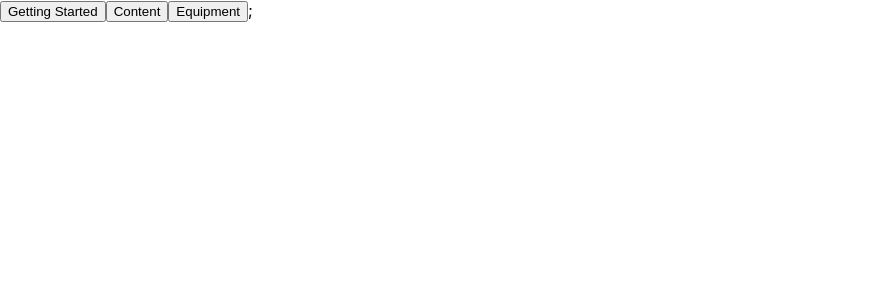
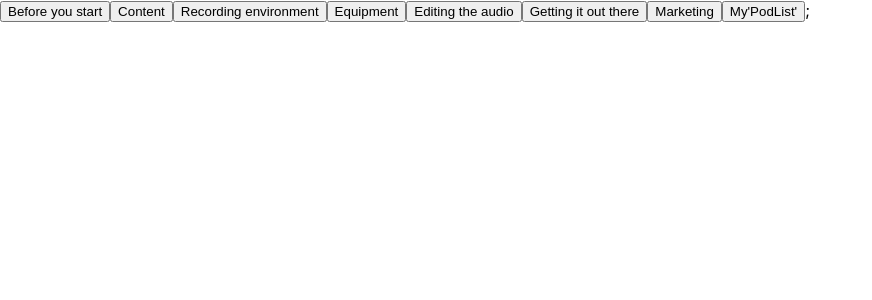
Before and after one commit to SchoolOfCode/w15_collaborative-react-project-podclass, a React (Create React App) app in the folder podclass/: page / in a window 1280 px wide. Shown: the top 300 px of the page, without its empty margins (0-872 px from the left). Built offline with nearby package versions, Linux system fonts and the light colour scheme.

Commit message:
changed array to be titles for use with h1

```diff
--- a/podclass/src/App.js
+++ b/podclass/src/App.js
@@ -1,12 +1,11 @@
 import React from "react";
 // import {useState} from "react";
 import './App.css';
-import {buttonTitles, contentData} from "./pageContent";
+import {titles} from "./pageContent";
 import Button from "../src/components/Button";
 
 function App() {
-  console.log(contentData);
-  return (
+    return (
     // <div className="App">
     //   <header className="App-header">
     //     <img src={logo} className="App-logo" alt="logo" />
@@ -26,10 +25,10 @@ function App() {
       /* contentData.map((contentData) => {
       <p key={`${contentData.id}`}>{contentData.header} </p>}); */
     <div>
-     {buttonTitles.map((button) => button =
-      <Button buttonName = {button}/>)};
+     {titles.map((button) => button =
+      <Button key = {button} buttonName = {button}/>)};
     </div>
-  );
+  )
 }
 
 export default App;
--- a/podclass/src/pageContent.js
+++ b/podclass/src/pageContent.js
@@ -1,22 +1,28 @@
 
-export const contentData =
-    [
-    {id: 1,
-    header:"Getting started" ,
-    subheadings:["Category and Topic", "Format", "Name"] ,
-    textContent: ["this is about category and topic", "this is about format", "this is about name"],
-    images:["getting started 1", "getting started2"]
-    },
-    {id: 2,
-    header:"Content" ,
-    subheadings:["Intro", "Main Content", "Outro"] ,
-    textContent: ["this is intro","this is main", "this is outro"],
-    images:[["content 1"]]
-    },
+// export const contentData =
+//     [
+//     {id: 1,
+//     header:"Getting started" ,
+//     subheadings:["Category and Topic", "Format", "Name"] ,
+//     textContent: ["this is about category and topic", "this is about format", "this is about name"],
+//     images:["getting started 1", "getting started2"]
+//     },
+//     {id: 2,
+//     header:"Content" ,
+//     subheadings:["Intro", "Main Content", "Outro"] ,
+//     textContent: ["this is intro","this is main", "this is outro"],
+//     images:[["content 1"]]
+//     },
+// ]
+
+export const titles = [
+    // "Go on air!",
+    "Before you start",
+    "Content",
+    "Recording environment",
+    "Equipment",
+    "Editing the audio",
+    "Getting it out there",
+    "Marketing",
+    "My'PodList'"
 ]
-
-export const buttonTitles = [
-    "Getting Started",
-    "Content",
-    "Equipment"
-]
```
